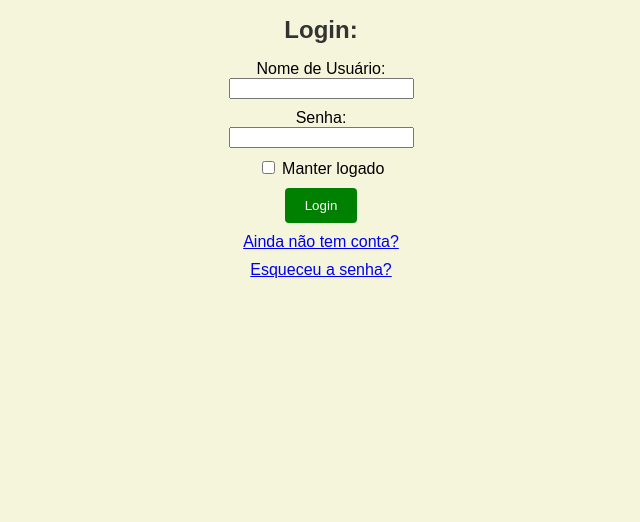
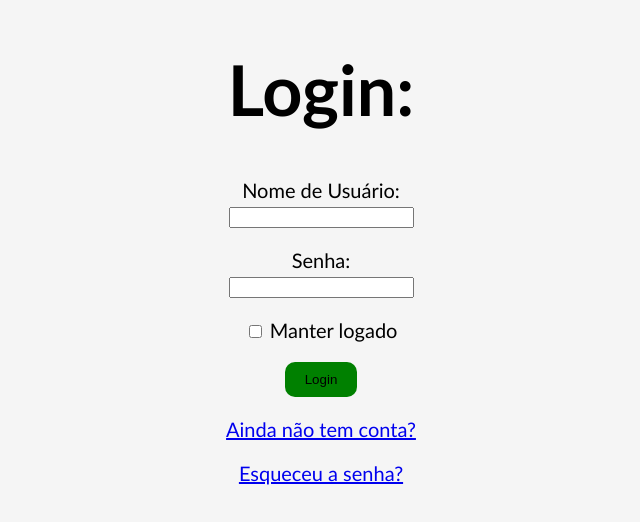
Before and after one commit to LucasAssisOliveira/ifprcodigos1, a plain HTML site: page index.html in a window 1280 px wide. Shown: the whole page, without its empty margins (319-959 px from the left). Drawn offline with Linux system fonts and the light colour scheme.

Commit message:
Update index.html
Atualização do CSS

```diff
--- a/index.html
+++ b/index.html
@@ -5,27 +5,28 @@
     <meta name="viewport" content="width=device-width, initial-scale=1.0">
     <title>Tela de Login</title>
      <style>
-        form{
+        *{
             text-align: center;
             }
         p{
             margin: 10px 0;
+            padding-bottom: 10px;
             }
         body{
-            background: beige;
-            font-family:Arial, sans-serif ;
-            font-size: 16px;
+              background-color: whitesmoke;
+              font-family:'Gill Sans', 'Gill Sans MT', Calibri,'Trebuchet MS', sans-serif;
+              font-size: 20px;
             }
         h1{
-         color: #333;
-         font-size: 24px;
+            color: black;
+            font-size: 70px;
             }
         button{
                 background-color: green;
-         color:white;
+                color: black;
                 padding: 10px 20px;
-         border:none;
-         border-radius: 4px;
+                border: none;
+                border-radius: 10px;
                 cursor: pointer;
             }
     </style>
```
Lines whose indentation alone changed are shown as unchanged.
